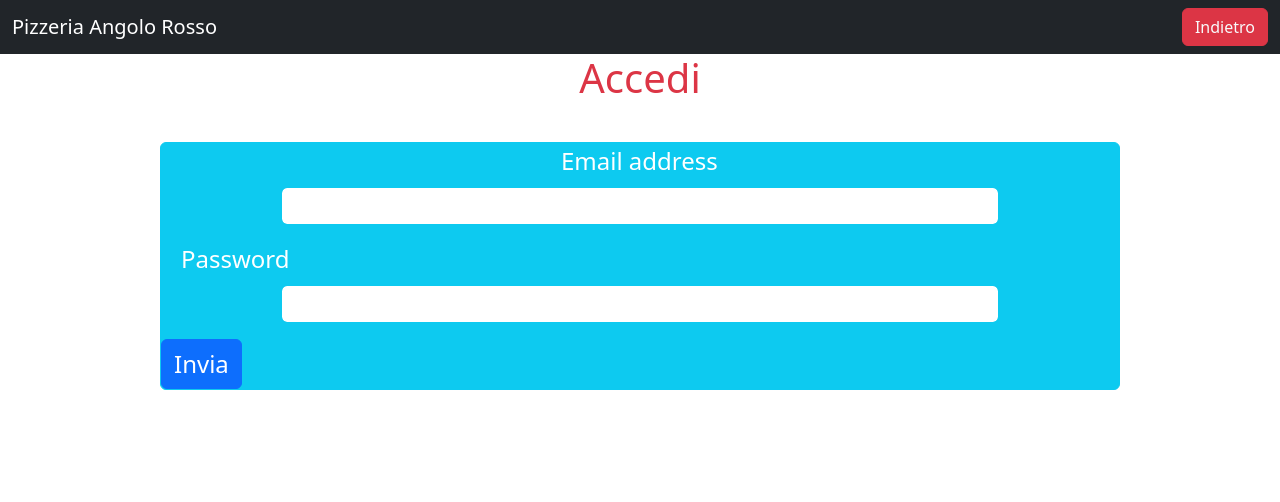
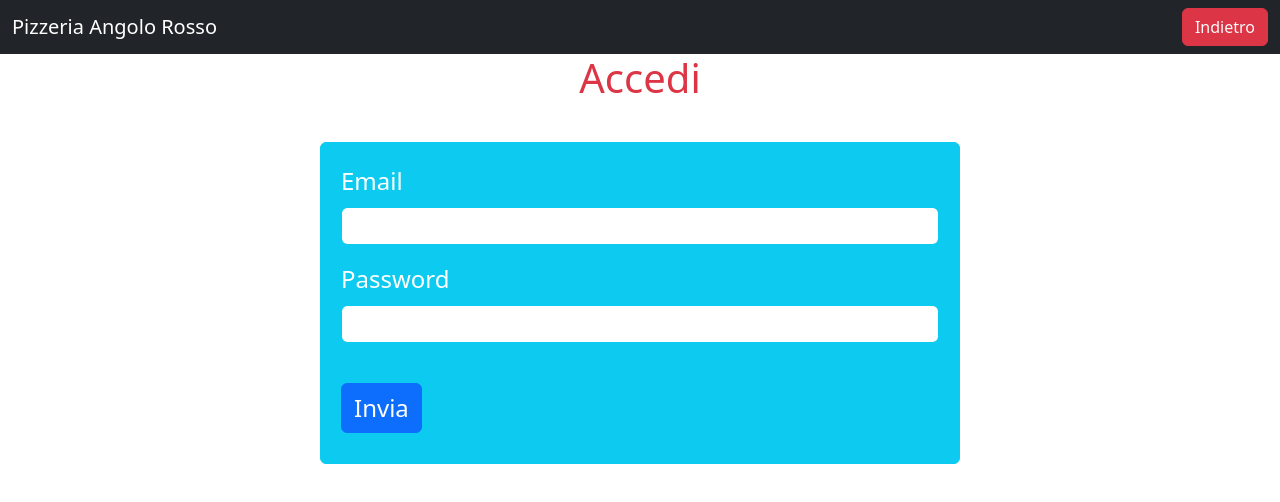
Before and after one commit to giorgiocoppola/pizzeria-bootstrap, a React (Create React App) app: page /accedi in a window 1280 px wide. Shown: the top 502 px of the page. Built offline with nearby package versions, Linux system fonts and the light colour scheme.

Commit message:
Creazione della pagina web di accesso

```diff
--- a/public/index.html
+++ b/public/index.html
@@ -24,7 +24,7 @@
       work correctly both with client-side routing and a non-root public URL.
       Learn how to configure a non-root public URL by running `npm run build`.
     -->
-    <title>React App</title>
+    <title>Pizzeria Angolo Rosso</title>
   </head>
   <body>
     <noscript>You need to enable JavaScript to run this app.</noscript>
--- a/src/component/Accedi.css
+++ b/src/component/Accedi.css
@@ -1,26 +1,28 @@
 form {
 
     width:800px;
-    margin:auto;
     margin-top:40px;
+    padding-bottom:30px;
+    padding-top:20px;
+    padding-left:20px;
+    padding-right: 20px;
+
 }
 
 .form-control {
-
 
     margin:auto;
 
 }
 
+
+
 .form-label {
     color:white;
-    margin-left:400px;
+
 }
 
-#psw {
-    margin-left:20px;
+.btn {
+
+
 }
-
-button {
-    margin-left:410px;
-}
--- a/src/component/Accedi.js
+++ b/src/component/Accedi.js
@@ -1,8 +1,60 @@
-import React from 'react'
+import React, { useState } from 'react'
 import {Link} from 'react-router-dom'
 import './Accedi.css'
 
 function Accedi() {
+
+    const [email,setEmail] = useState("");
+    const [password,setPassword] = useState("");
+    const [message,setMessage] = useState("");
+    const [message2,setMessage2] = useState("");
+    const [message3,setMessage3] = useState("");
+
+    const handleSubmit = (e) => {
+
+        e.preventDefault();
+
+
+    if(email === "" && password === "") {
+
+
+
+        setMessage("Campo obbligatorio");
+        setTimeout( function() { setMessage("")},3000);
+        setMessage2("Campo obbligatorio");
+        setTimeout( function() { setMessage("")},3000);
+
+
+    }
+
+    if(email === "") {
+
+       setPassword(password);
+       setMessage("Campo obbligatorio");
+       setTimeout( function() { setMessage("")},3000);
+   }
+
+
+
+   if(password === "") {
+
+       setEmail(email);
+       setMessage2("Campo obbligatorio");
+       setTimeout( function() { setMessage2("")},3000);
+
+
+   }
+
+   if(email !== "" && password !== "")
+   {
+   setEmail("");
+   setPassword("");
+   setMessage3("Messaggio inviato");
+   setTimeout( function() { setMessage3("")},3000);
+   }
+
+}
+
   return (
     <div className="accedi">
           <nav className="navbar navbar-dark bg-dark">
@@ -11,21 +63,24 @@ function Accedi() {
                 <button type="button" className="btn btn-danger text-light btn-info" ><Link className="link-light text-decoration-none" to="/">Indietro</Link></button>
              </div>
           </nav>
-              <h1 className="text-center text-danger">Accedi</h1>
+              <h1 className="text-center text-danger fs-1">Accedi</h1>
 
-            <form className="border border-info rounded bg-info w-75">
-                <div class="mb-3">
-                   <label for="email" className="form-label fs-4">Email address</label>
-                   <input type="email" className="form-control border-info w-75" id="email" aria-describedby="emailHelp" />
+            <form className="border border-info rounded bg-info w-50 mx-auto">
+                <div className="mb-3">
+                   <label htmlFor="email" className="form-label fs-4">Email</label>
+                   <input type="email" className="form-control border-info" id="email" value={email} onChange={ (e) => setEmail(e.target.value)} />
+                   <p className="card-text text-center fw-bolder text-danger">{message}</p>
 
                 </div>
 
-                <div class="mb-3">
-                   <label for="password" class="form-label fs-4" id="psw">Password</label>
-                   <input type="password" class="form-control border-info w-75" id="password" />
+                <div className="mb-3">
+                   <label htmlFor="password" className="form-label fs-4">Password</label>
+                   <input type="password" className="form-control border-info" id="password" value={password} onChange={ (e) => setPassword(e.target.value)} />
+                   <p className="card-text text-center fw-bolder text-danger">{message2}</p>
                 </div>
-
-                <button type="submit" class="btn btn-primary fs-4">Invia</button>
+                <br />
+                <button type="submit" onClick={handleSubmit} className="btn btn-primary fs-4">Invia</button>
+                <p className="card-text text-center fw-bolder text-success">{message3}</p>
 
             </form>
     </div>
```
Also changed, not shown: src/component/Header.css (added).
